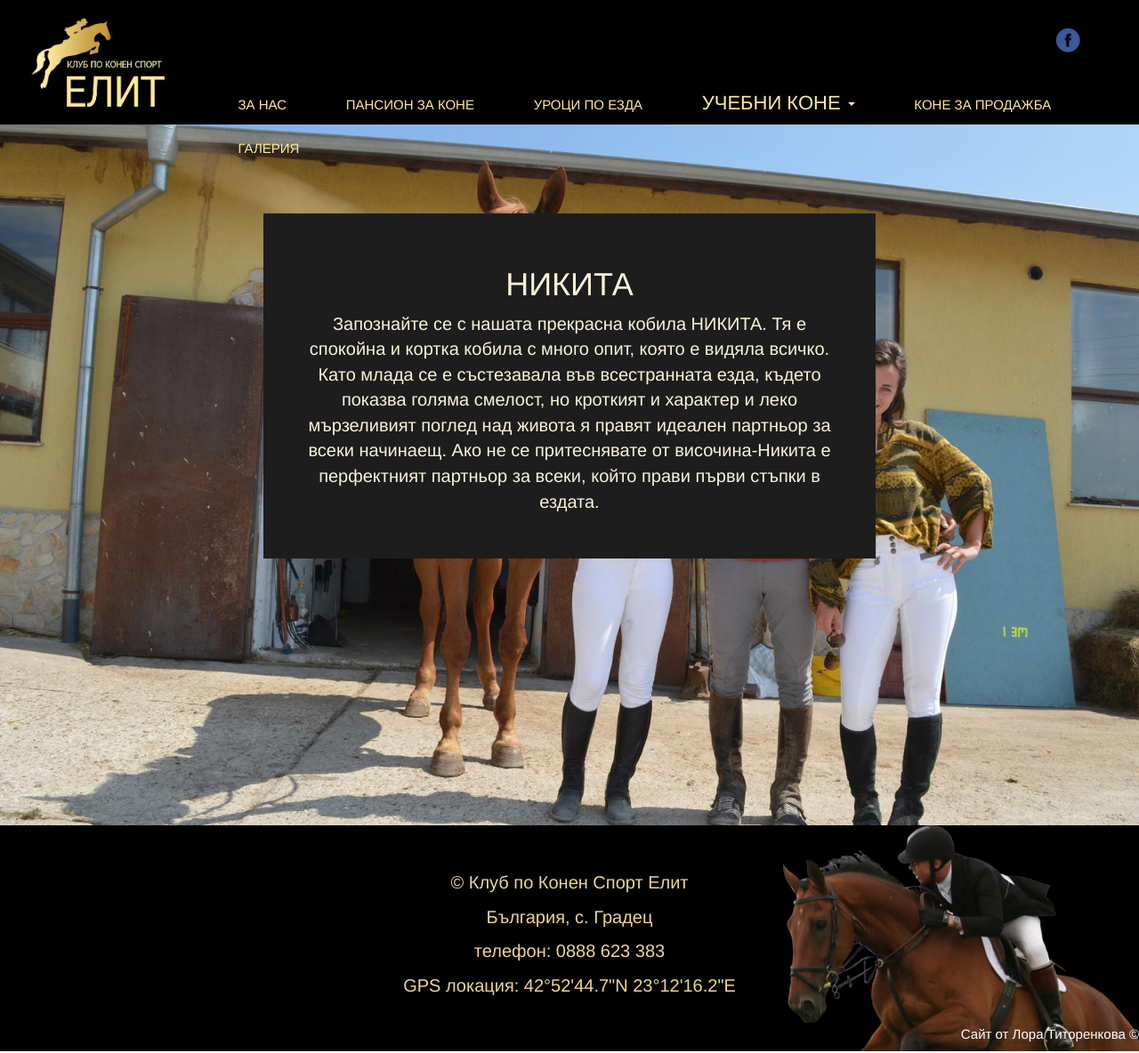
After one commit to LoraTito/Elite, a Django app: page /nikita in a window 1280 px wide. The commit adds this page. Shown: the whole page at 89% size. Run offline with Django 3.2, Linux system fonts and the light colour scheme; some libraries are stand-ins or nearby versions.

Commit message:
Add nikita

```diff
--- a/Elite/urls.py
+++ b/Elite/urls.py
@@ -29,6 +29,7 @@ urlpatterns = [
     url(r'^horses/(\d+)$', views.horse, name='horse'),
     url(r'^lessons$', views.lessons, name='lessons'),
     url(r'^karina$', views.karina, name='karina'),
+    url(r'^nikita$', views.nikita, name='nikita'),
     url(r'^gallery$', views.gallery, name='gallery'),
     url(r'^media/(?P<path>.*)$', django.views.static.serve,
         {'document_root': settings.MEDIA_ROOT}),
--- a/main/views.py
+++ b/main/views.py
@@ -42,3 +42,6 @@ def lessons(request):
 
 def karina(request):
     return render(request, 'karina.html')
+
+def nikita(request):
+    return render(request, 'nikita.html')
--- a/static/styles.css
+++ b/static/styles.css
@@ -83,6 +83,7 @@ html, body {
     color: #faf2db;
     text-decoration: none;
 }
+
 
 @media only screen and (max-width: 1210px) {
     .menu-buttons-wrapper > a {
--- a/templates/base.html
+++ b/templates/base.html
@@ -29,7 +29,9 @@
         ga('create', 'UA-101042513-1', 'auto');
         ga('send', 'pageview');
 
+        $('.dropdown-toggle').dropdown('toggle')
     </script>
+
 
     <link rel="stylesheet" type="text/css" href="{% static 'styles.css' %}"/>
     <script src="https://ajax.googleapis.com/ajax/libs/jquery/2.2.4/jquery.min.js"></script>
@@ -76,6 +78,7 @@
 
                 <ul class="dropdown-menu" aria-labelledby="dLabel">
                     <li><a href="{% url 'karina' %}">КАРИНА</a></li>
+                    <li><a href="{% url 'nikita' %}">НИКИТА</a></li>
                 </ul>
             </div>
             <a href="{% url 'horses' %}">КОНЕ ЗА ПРОДАЖБА</a>
@@ -96,11 +99,6 @@
     </div>
 </div>
 
-<script>
-
-    $('.dropdown-toggle').dropdown('toggle')
-
-</script>
 
 </body>
 </html>
--- /dev/null
+++ b/templates/nikita.html
@@ -0,0 +1,17 @@
+{% extends 'base.html' %}
+{% load static %}
+
+{% block content %}
+
+    <div class="lessons traininghorses">
+        <div class="info">
+            <h1>НИКИТА</h1>
+            <p> Запознайте се с нашата прекрасна кобила НИКИТА. Тя е спокойна и кортка кобила с много опит, която е
+                видяла всичко. Като млада се е състезавала във всестранната езда, където показва голяма смелост,
+            но кроткият и характер и леко мързеливият поглед над живота я правят идеален партньор за всеки начинаещ.
+            Ако не се притеснявате от височина-Никита е перфектният партньор за всеки, който прави първи стъпки в ездата.
+            </p>
+        </div>
+    </div>
+
+{% endblock %}
```
